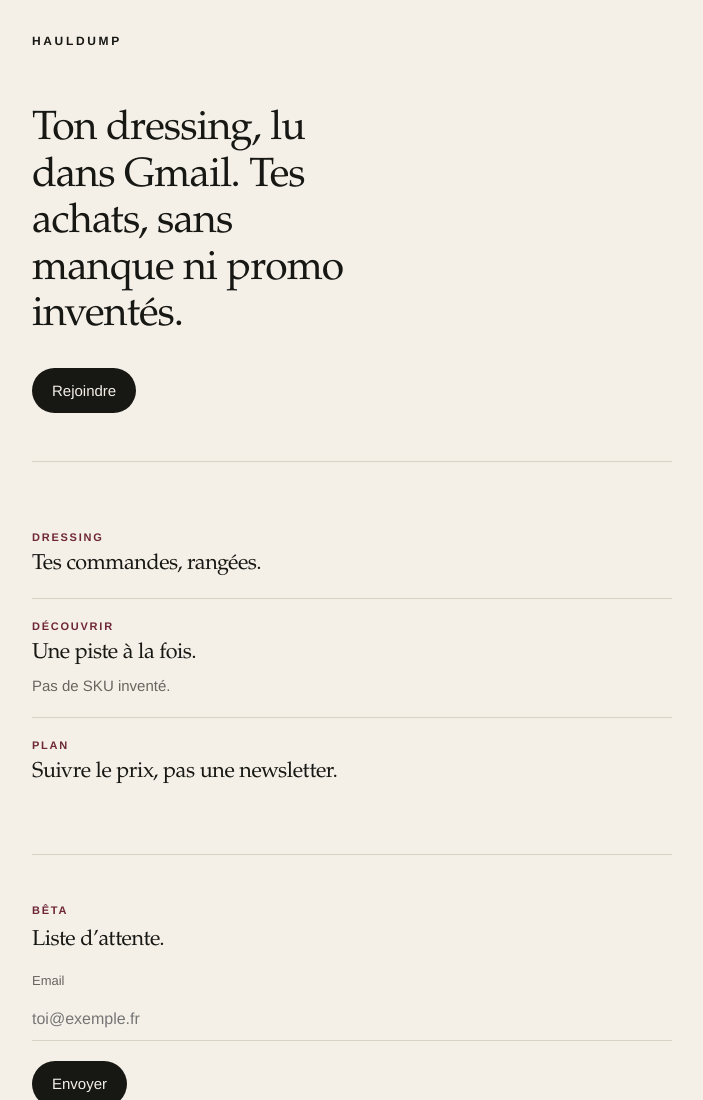
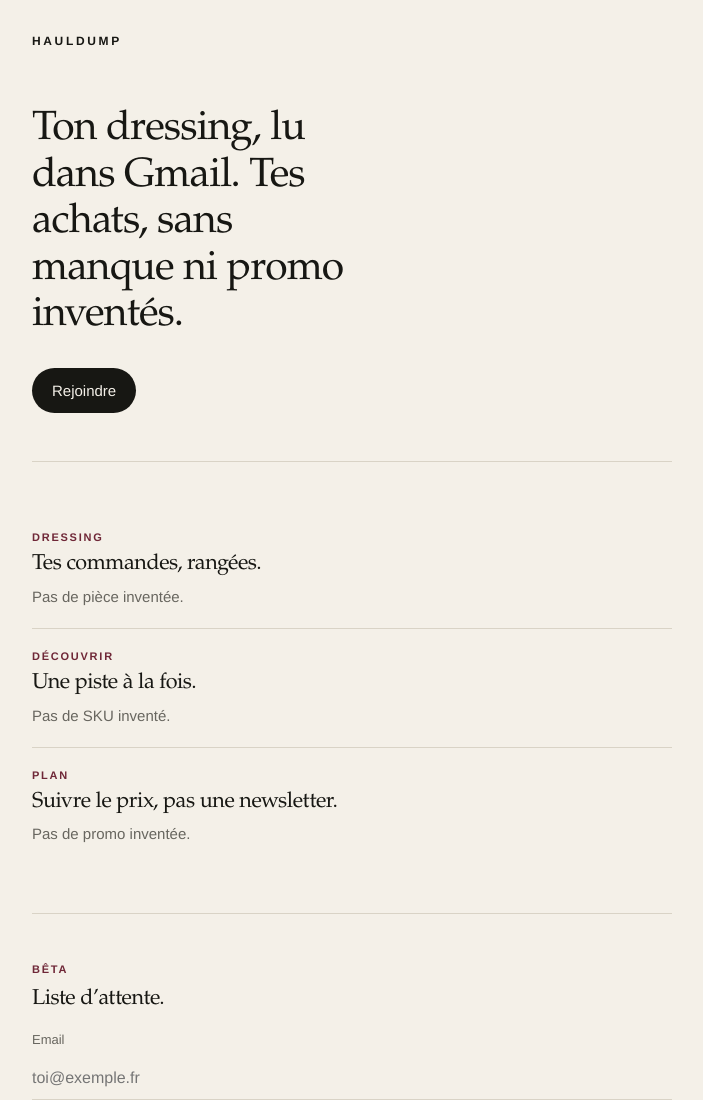
Before and after one commit to ClementMJ/hauldump-www, a plain HTML site: page index.html in a window 1280 px wide. Shown: the top 1100 px of the page, without its empty margins (288-991 px from the left). Drawn offline with Linux system fonts and the light colour scheme.

Commit message:
fix(ui): preuves fail-closed sous Dressing et Plan
Découvrir avait déjà « Pas de SKU inventé. » Dressing/Plan n’avaient que le titre.
Gratuit pour commencer inchangé.

```diff
--- a/index.html
+++ b/index.html
@@ -130,6 +130,7 @@
         <article>
           <p class="kicker">Dressing</p>
           <h2>Tes commandes, rangées.</h2>
+          <p class="proof">Pas de pièce inventée.</p>
         </article>
         <article>
           <p class="kicker">Découvrir</p>
@@ -139,6 +140,7 @@
         <article>
           <p class="kicker">Plan</p>
           <h2>Suivre le prix, pas une newsletter.</h2>
+          <p class="proof">Pas de promo inventée.</p>
         </article>
       </section>
 
```
